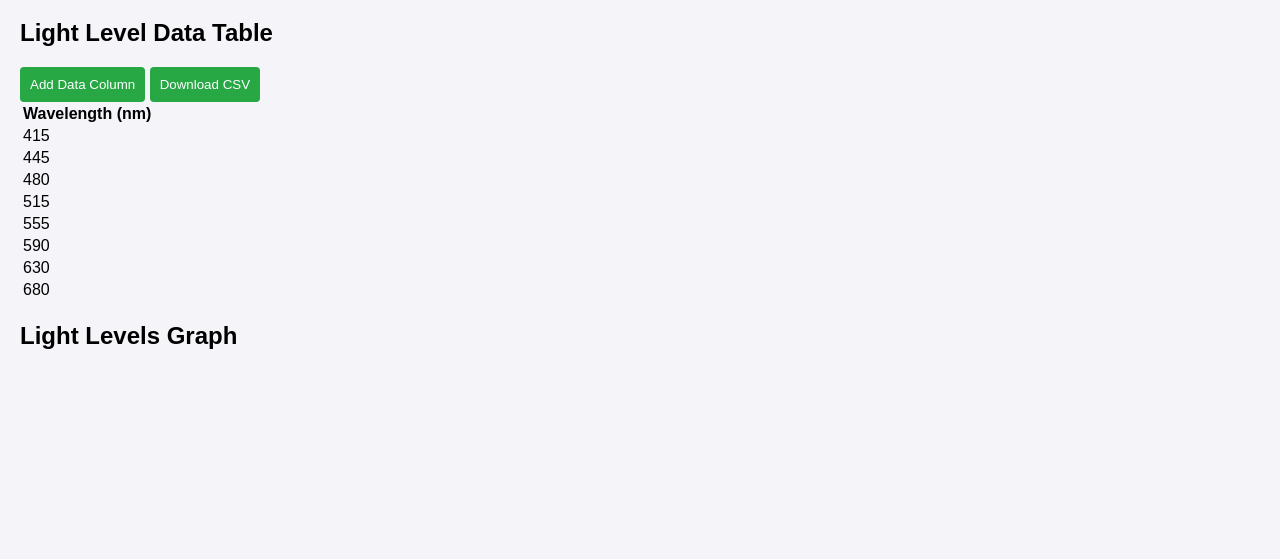
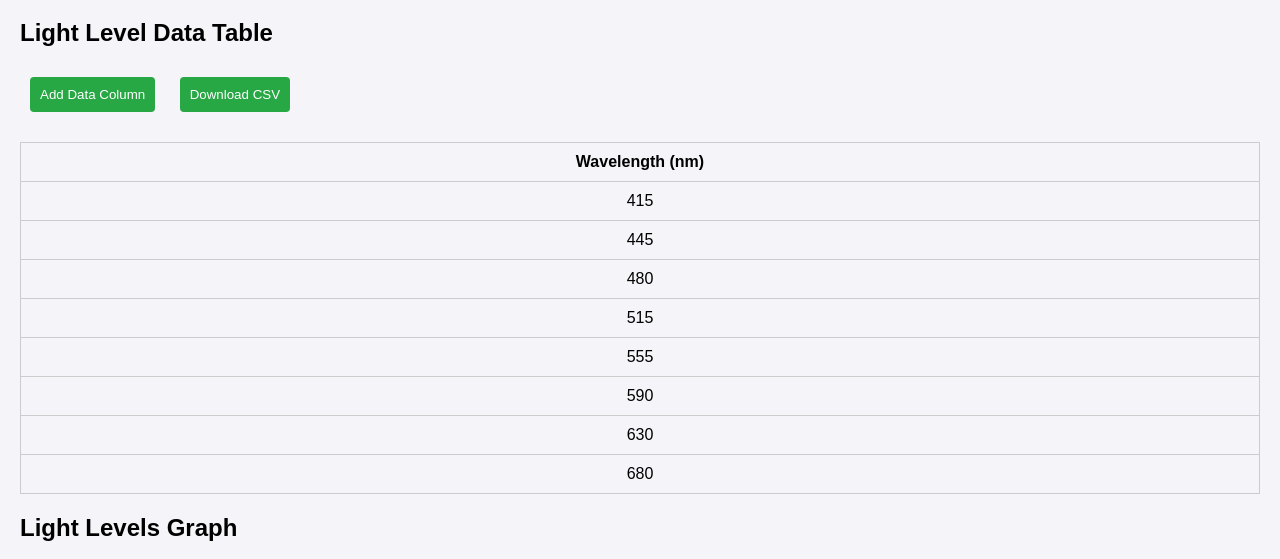
Before and after one commit to simmsj3/digital-lab-book-plant-light, a plain HTML site: page index.html in a window 1280 px wide. Shown: the part 61-620 px from the top of the page. Drawn offline with nearby package versions, Linux system fonts and the light colour scheme; a script that the page names is missing.

Commit message:
Update styles.css

```diff
--- a/styles.css
+++ b/styles.css
@@ -17,25 +17,24 @@ section {
     margin: 20px 0;
 }
 
-form {
-    display: flex;
-    flex-direction: column;
-    max-width: 400px;
-    margin: 0 auto;
+table {
+    width: 100%;
+    border-collapse: collapse;
+    margin-top: 20px;
 }
 
-label {
-    margin: 10px 0 5px;
+th, td {
+    padding: 10px;
+    text-align: center;
+    border: 1px solid #ccc;
 }
 
 input {
-    padding: 8px;
-    margin-bottom: 10px;
-    border: 1px solid #ccc;
-    border-radius: 4px;
+    width: 100px;
 }
 
 button {
+    margin: 10px;
     padding: 10px;
     background-color: #28a745;
     color: white;
@@ -47,9 +46,3 @@ button {
 button:hover {
     background-color: #218838;
 }
-
-canvas {
-    display: block;
-    margin: 20px auto;
-    max-width: 600px;
-}
```
